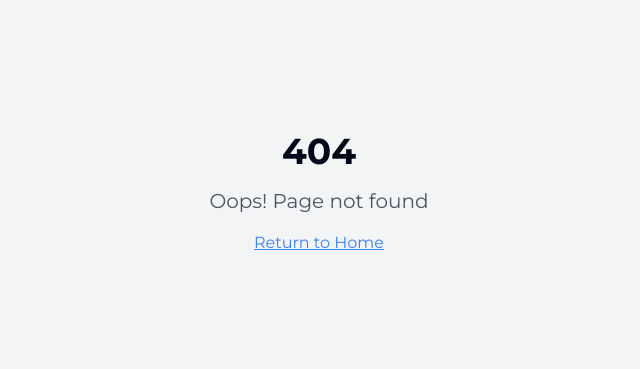
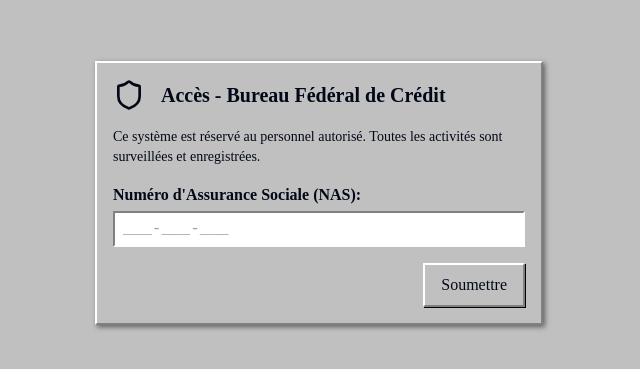
Before and after one commit to finglis-stack/inglis, a React (Vite) app: page /credit-report-access in a window 1280 px wide. Before the commit this address had no page. Shown: the part 207-576 px from the top of the page, without its empty margins (321-961 px from the left). Built offline with nearby package versions, Linux system fonts and the light colour scheme.

Commit message:
[dyad] Création d'une interface de recherche de crédit rétro - wrote 4 file(s)

```diff
--- a/src/App.tsx
+++ b/src/App.tsx
@@ -31,6 +31,7 @@ import Step3AddressCorp from "@/pages/dashboard/users/corporate/Step3Address";
 import Step5ReviewCorp from "@/pages/dashboard/users/corporate/Step5Review";
 import UserProfile from "@/pages/dashboard/users/UserProfile";
 import CreditFiles from "@/pages/dashboard/CreditFiles";
+import CreditReportAccess from "@/pages/CreditReportAccess";
 
 const queryClient = new QueryClient();
 
@@ -50,6 +51,7 @@ const App = () => (
           <Route path="/" element={<Index />} />
           <Route path="/login" element={<Login />} />
           <Route path="/card-structure" element={<CardStructure />} />
+          <Route path="/credit-report-access" element={<CreditReportAccess />} />
           <Route path="/onboarding/welcome" element={<Welcome />} />
           <Route path="/onboarding/create-account" element={<CreateAccount />} />
           <Route path="/onboarding/institution-info" element={<InstitutionInfo />} />
--- /dev/null
+++ b/src/pages/CreditReportAccess.tsx
@@ -0,0 +1,100 @@
+import { useState } from 'react';
+import { Shield } from 'lucide-react';
+
+const CreditReportAccess = () => {
+  const [ssn, setSsn] = useState('');
+  const [loading, setLoading] = useState(false);
+
+  const handleSubmit = (e: React.FormEvent) => {
+    e.preventDefault();
+    setLoading(true);
+    // Simule une requête réseau
+    setTimeout(() => {
+      alert(`Recherche pour le NAS : ${ssn}\n(Fonctionnalité non implémentée)`);
+      setLoading(false);
+    }, 1500);
+  };
+
+  return (
+    <>
+      <style>{`
+        body {
+          background-color: #C0C0C0;
+          font-family: 'Times New Roman', Times, serif;
+        }
+        .win95-container {
+          background-color: #C0C0C0;
+          border: 2px solid;
+          border-top-color: #FFFFFF;
+          border-left-color: #FFFFFF;
+          border-right-color: #808080;
+          border-bottom-color: #808080;
+          padding: 1rem;
+          box-shadow: 2px 2px 5px rgba(0,0,0,0.5);
+        }
+        .win95-input {
+          border: 2px solid;
+          border-top-color: #808080;
+          border-left-color: #808080;
+          border-right-color: #FFFFFF;
+          border-bottom-color: #FFFFFF;
+          background-color: #FFFFFF;
+          padding: 0.25rem 0.5rem;
+          font-family: 'Courier New', Courier, monospace;
+        }
+        .win95-button {
+          background-color: #C0C0C0;
+          border: 2px solid;
+          border-top-color: #FFFFFF;
+          border-left-color: #FFFFFF;
+          border-right-color: #808080;
+          border-bottom-color: #808080;
+          padding: 0.5rem 1rem;
+          box-shadow: 1px 1px 0px #000000;
+        }
+        .win95-button:active {
+          border-top-color: #808080;
+          border-left-color: #808080;
+          border-right-color: #FFFFFF;
+          border-bottom-color: #FFFFFF;
+          box-shadow: none;
+          transform: translate(1px, 1px);
+        }
+      `}</style>
+      <div className="min-h-screen flex items-center justify-center p-4">
+        <div className="win95-container w-full max-w-md">
+          <div className="flex items-center gap-4 mb-4">
+            <Shield size={32} />
+            <h1 className="text-xl font-bold">Accès - Bureau Fédéral de Crédit</h1>
+          </div>
+          <p className="mb-4 text-sm">
+            Ce système est réservé au personnel autorisé. Toutes les activités sont surveillées et enregistrées.
+          </p>
+          <form onSubmit={handleSubmit} className="space-y-4">
+            <div>
+              <label htmlFor="ssn" className="block mb-1 font-bold">
+                Numéro d'Assurance Sociale (NAS):
+              </label>
+              <input
+                id="ssn"
+                type="text"
+                value={ssn}
+                onChange={(e) => setSsn(e.target.value)}
+                className="win95-input w-full"
+                placeholder="___-___-___"
+                required
+              />
+            </div>
+            <div className="text-right">
+              <button type="submit" className="win95-button" disabled={loading}>
+                {loading ? 'Recherche...' : 'Soumettre'}
+              </button>
+            </div>
+          </form>
+        </div>
+      </div>
+    </>
+  );
+};
+
+export default CreditReportAccess;
--- a/src/pages/dashboard/CreditFiles.tsx
+++ b/src/pages/dashboard/CreditFiles.tsx
@@ -1,8 +1,30 @@
+import { Button } from '@/components/ui/button';
+import { Card, CardContent, CardDescription, CardHeader, CardTitle } from '@/components/ui/card';
+import { ExternalLink } from 'lucide-react';
+import { Link } from 'react-router-dom';
+
 const CreditFiles = () => {
   return (
     <div>
       <h1 className="text-3xl font-bold">Dossier de crédit</h1>
       <p className="mt-4 text-muted-foreground">Consultez et gérez les dossiers de crédit ici.</p>
+
+      <Card className="mt-8 max-w-lg">
+        <CardHeader>
+          <CardTitle>Accès Direct au Bureau de Crédit</CardTitle>
+          <CardDescription>
+            Ouvrir l'interface sécurisée pour interroger directement la base de données du bureau de crédit à l'aide d'un numéro d'assurance sociale.
+          </CardDescription>
+        </CardHeader>
+        <CardContent>
+          <Button asChild>
+            <Link to="/credit-report-access" target="_blank" rel="noopener noreferrer">
+              Voir dossier de crédit
+              <ExternalLink className="ml-2 h-4 w-4" />
+            </Link>
+          </Button>
+        </CardContent>
+      </Card>
     </div>
   );
 };
```
